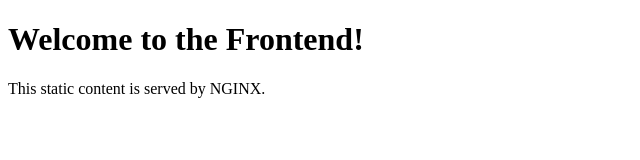
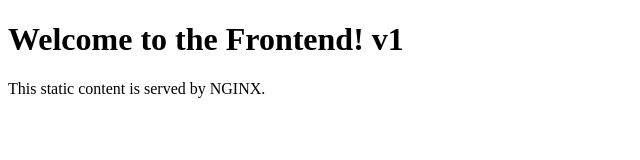
Before and after one commit to Chronzon/pnt-quiz, a plain HTML site: page frontend/index.html in a window 1280 px wide. Shown: the full height of the page, 0-640 px from the left. Drawn offline with Linux system fonts and the light colour scheme.

Commit message:
add version to frontend

```diff
--- a/frontend/index.html
+++ b/frontend/index.html
@@ -4,7 +4,7 @@
     <title>Frontend - Practice App</title>
 </head>
 <body>
-    <h1>Welcome to the Frontend!</h1>
+    <h1>Welcome to the Frontend! v1</h1>
     <p>This static content is served by NGINX.</p>
 </body>
 </html>
```
